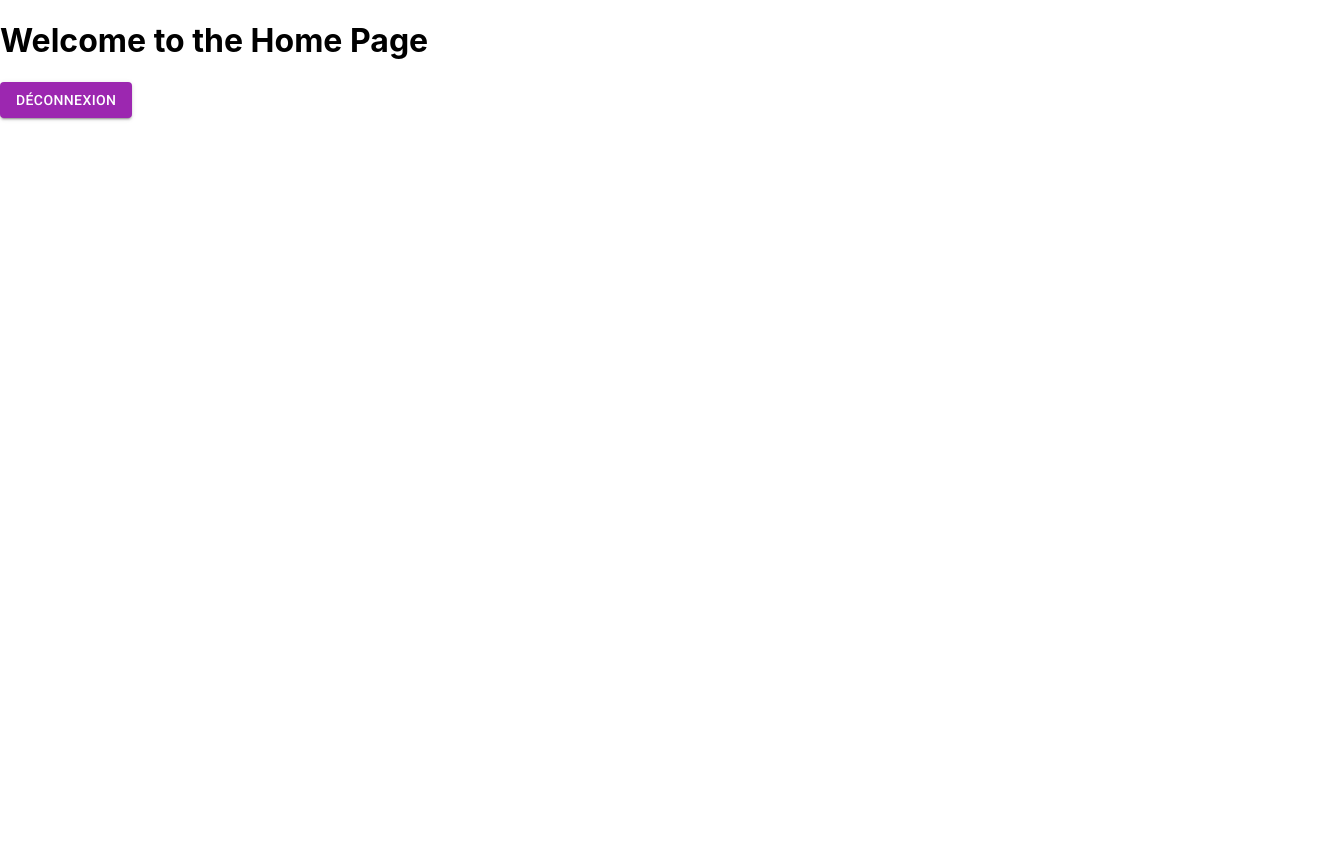
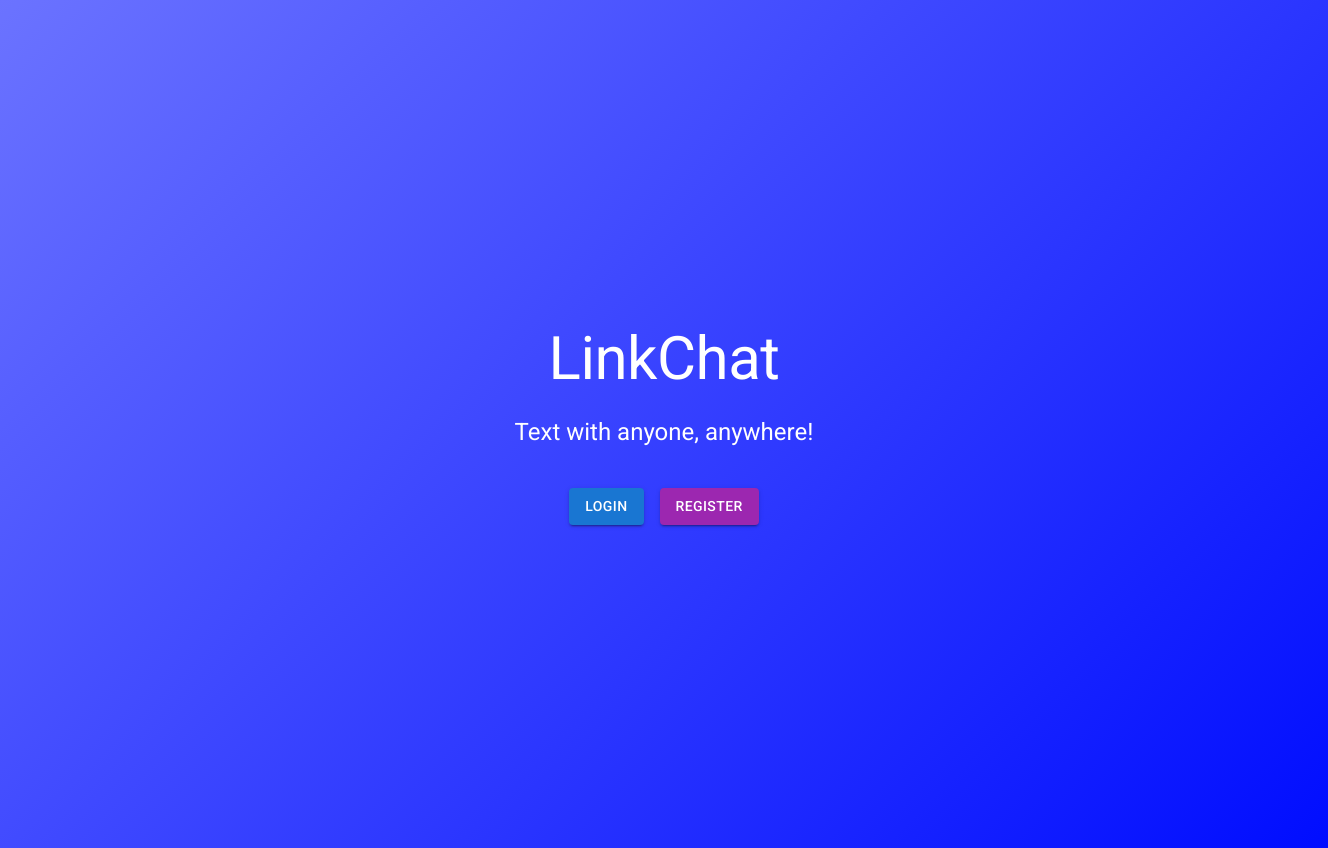
Before and after one commit to anouar-bakouch/LinkChat, a React (Create React App) app: page / in a window 1280 px wide. Shown: the whole page, 1328 px wide, since content can reach past the window. Before the commit the page ends 800 px from the top, so only its background shows below. Built offline with nearby package versions, Linux system fonts and the light colour scheme; the HTML template or start-up script is replaced by a standard one.

Commit message:
home page using mui

```diff
--- a/src/Home.js
+++ b/src/Home.js
@@ -1,22 +1,50 @@
-import { useDispatch } from 'react-redux';
-import { clearUser } from './features/user/userSlice';
-import { Button } from '@mui/material';
-
+import React from 'react';
+import { Container, Box, Typography, Button } from '@mui/material';
+import { useNavigate } from 'react-router-dom';
 
 function Home() {
-  const dispatch = useDispatch();
+  const navigate = useNavigate();
 
-  const handleLogout = () => {
-    dispatch(clearUser());
+  const handleLogin = () => {
+    navigate('/login');
+  };
+
+  const handleRegister = () => {
+    navigate('/register');
   };
 
   return (
-    <div>
-      <h1>Welcome to the Home Page</h1>
-      <Button variant="contained" color="secondary" onClick={handleLogout}>
-        Déconnexion
-      </Button>
-    </div>
+    <Container maxWidth={false} disableGutters>
+      <Box
+        sx={{
+          height: '100vh',
+          width: '100vw',
+          background: 'linear-gradient(135deg, #6B73FF 0%, #000DFF 100%)',
+          display: 'flex',
+          flexDirection: 'column',
+          justifyContent: 'center',
+          alignItems: 'center',
+          color: 'white',
+          textAlign: 'center',
+          p: 3,
+        }}
+      >
+        <Typography variant="h2" component="h1" gutterBottom>
+          LinkChat
+        </Typography>
+        <Typography variant="h5" component="h2" gutterBottom>
+          Text with anyone, anywhere!
+        </Typography>
+        <Box sx={{ mt: 4, display: 'flex', gap: 2 }}>
+          <Button variant="contained" color="primary" onClick={handleLogin}>
+            Login
+          </Button>
+          <Button variant="contained" color="secondary" onClick={handleRegister}>
+            Register
+          </Button>
+        </Box>
+      </Box>
+    </Container>
   );
 }
 
```
